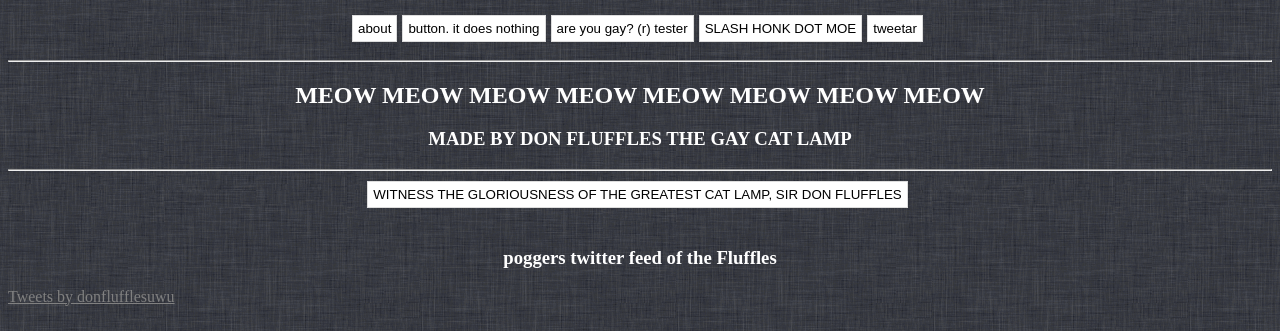
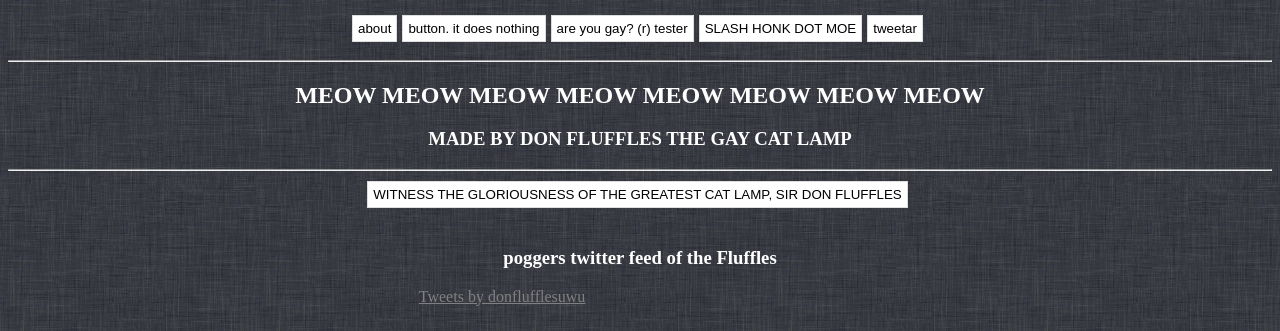
Before and after one commit to DonFlufflesUwU/donfluffles, a plain HTML site: page index.html in a window 1280 px wide. Shown: the part 450-781 px from the top of the page. Drawn offline with Linux system fonts and the light colour scheme.

Commit message:
Update index.html

```diff
--- a/index.html
+++ b/index.html
@@ -65,7 +65,7 @@ a:hover {
 
 <h3 class="centered-title" style="color:white;">poggers twitter feed of the Fluffles</h3>
 
-<a class="twitter-timeline" data-width="800" data-height="800" data-dnt="true" data-theme="dark" href="https://twitter.com/donflufflesuwu?ref_src=twsrc%5Etfw">Tweets by donflufflesuwu</a> <script async src="https://platform.twitter.com/widgets.js" charset="utf-8"></script>
+<a class="twitter-timeline heading" data-width="800" data-height="800" data-dnt="true" data-theme="dark" href="https://twitter.com/donflufflesuwu?ref_src=twsrc%5Etfw">Tweets by donflufflesuwu</a> <script async src="https://platform.twitter.com/widgets.js" charset="utf-8"></script>
 
 
         <p style="color:white;"></p>
```
